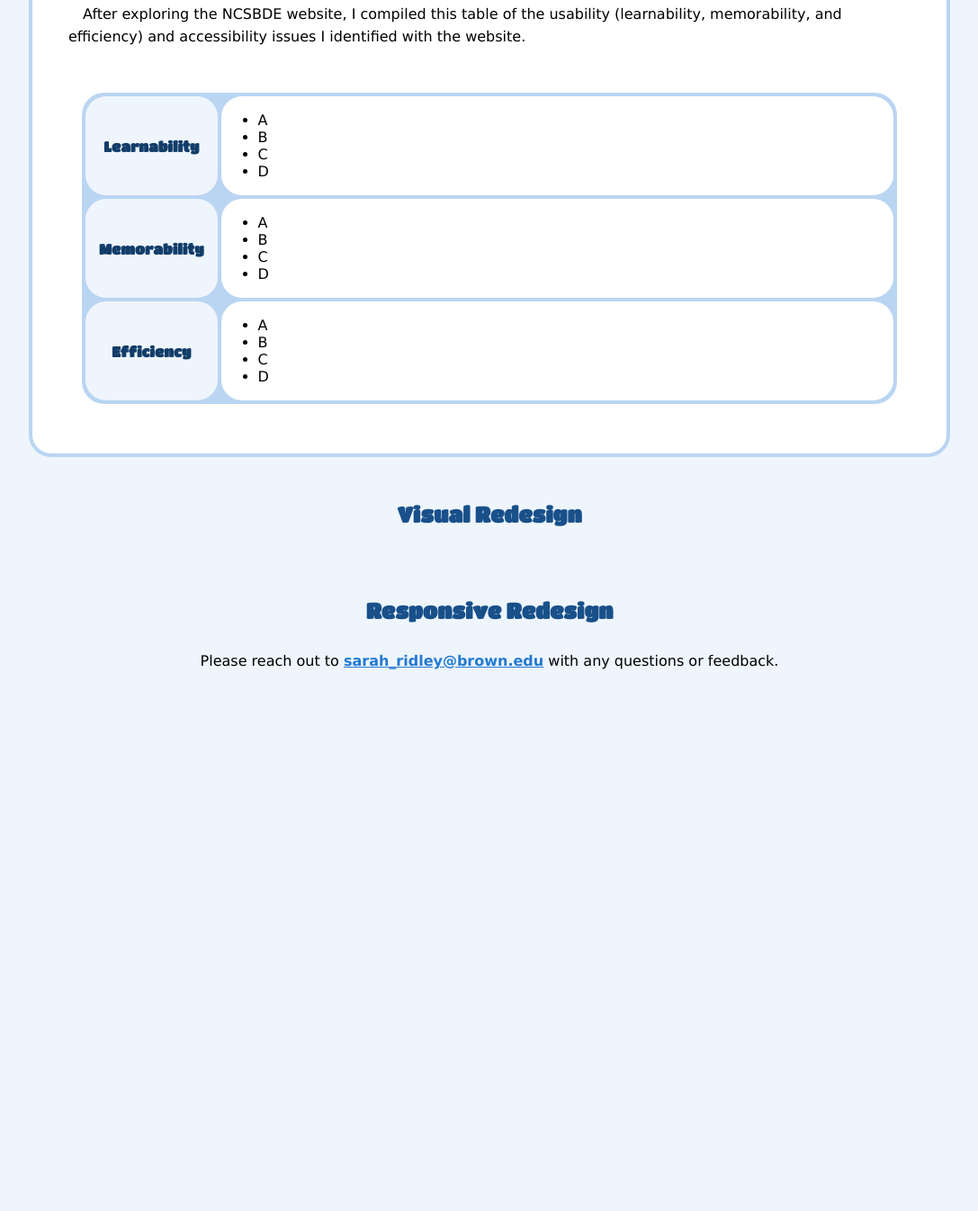
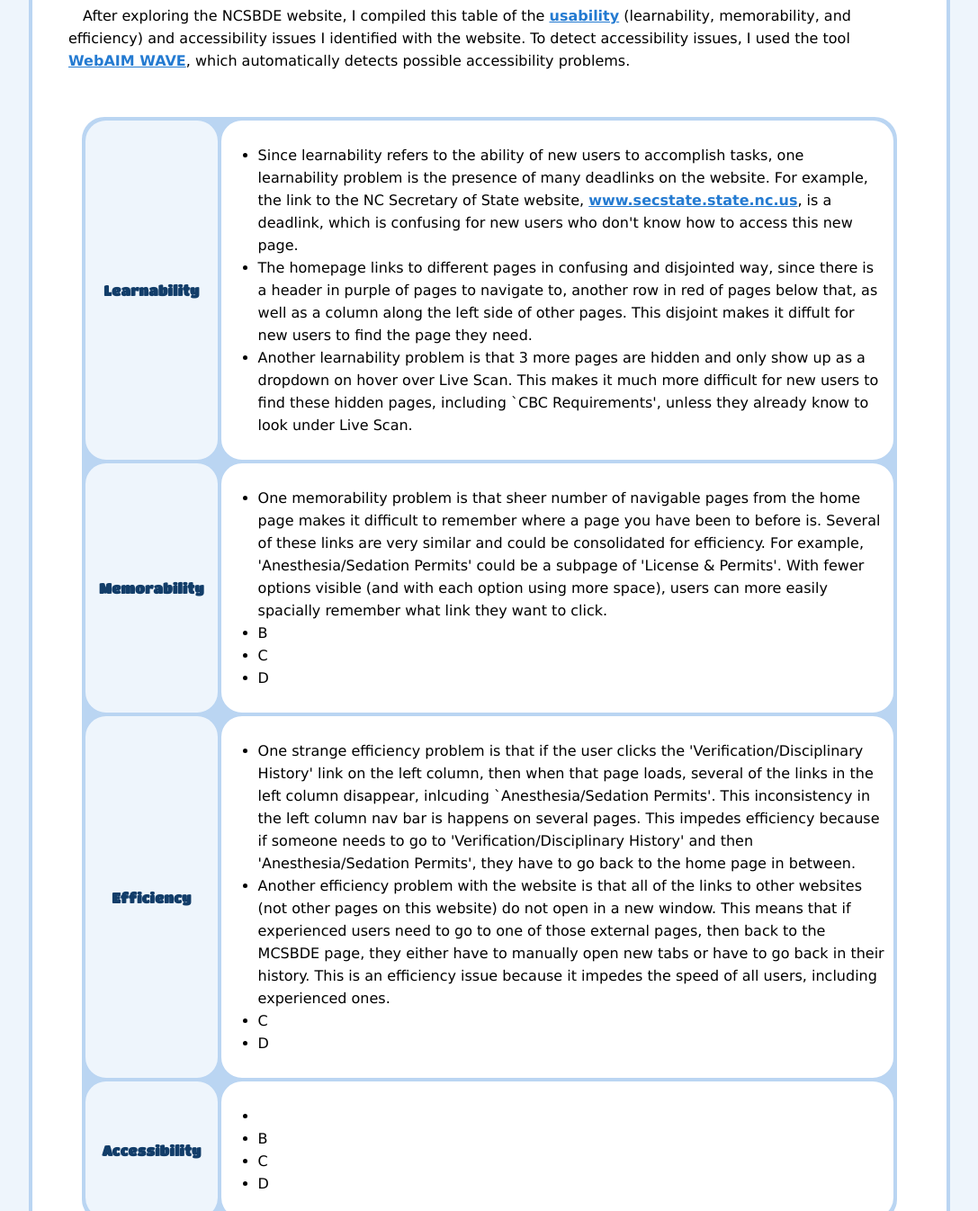
Before and after one commit to 22ridley/cs1300-responsive-redesign, a plain HTML site: page index.html in a window 1280 px wide. Shown: the part 1454-2800 px from the top of the page at 90% size, without its empty margins (96-1183 px from the left). Before the commit the page ends 2255 px from the top, so only its background shows below. Drawn offline with Linux system fonts and the light colour scheme.

Commit message:
Working on table

```diff
--- a/index.html
+++ b/index.html
@@ -54,21 +54,25 @@
             cut off.
           </p>
           <div class="sss">
-            <img
+            <a href="https://www.ncdentalboard.org/index.htm" target="_blank"
+              ><img
                 src="public/og-phone-screen.png"
                 class="ss"
                 alt="Screenshot of NCSBDE website from phone"
-            />
-            <img
+            /></a>
+            <a href="https://www.ncdentalboard.org/index.htm" target="_blank"
+              ><img
                 src="public/og-tablet-screen.png"
                 class="ss"
                 alt="Screenshot of NCSBDE website from tablet"
-            />
+            /></a>
+            <a href="https://www.ncdentalboard.org/index.htm" target="_blank">
               <img
                 src="public/og-large-screen.png"
                 class="ss"
                 alt="Screenshot of NCSBDE website from large screen"
               />
+            </a>
             <p class="cap">Phone (375x667px)</p>
             <p class="cap">Tablet (768x1024px)</p>
             <p class="cap">Computer (3840x2160px)</p>
@@ -76,8 +80,19 @@
           <h3>Usability Issues</h3>
           <p>
             &emsp;After exploring the NCSBDE website, I compiled this table of
-            the usability (learnability, memorability, and efficiency) and
-            accessibility issues I identified with the website.
+            the
+            <a
+              class="link"
+              target="_blank"
+              href="https://www.nngroup.com/articles/usability-101-introduction-to-usability/"
+              >usability</a
+            >
+            (learnability, memorability, and efficiency) and accessibility
+            issues I identified with the website. To detect accessibility
+            issues, I used the tool
+            <a class="link" href="https://wave.webaim.org/" target="_blank"
+              >WebAIM WAVE</a
+            >, which automatically detects possible accessibility problems.
           </p>
           <br />
           <table>
@@ -85,10 +100,34 @@
               <th style="width: 10%">Learnability</th>
               <td>
                 <ul>
-                  <li>A</li>
-                  <li>B</li>
-                  <li>C</li>
-                  <li>D</li>
+                  <li>
+                    Since learnability refers to the ability of new users to
+                    accomplish tasks, one learnability problem is the presence
+                    of many deadlinks on the website. For example, the link to
+                    the NC Secretary of State website,
+                    <a
+                      href="www.secstate.state.nc.us"
+                      target="_blank"
+                      class="link"
+                      >www.secstate.state.nc.us</a
+                    >, is a deadlink, which is confusing for new users who don't
+                    know how to access this new page.
+                  </li>
+                  <li>
+                    The homepage links to different pages in confusing and
+                    disjointed way, since there is a header in purple of pages
+                    to navigate to, another row in red of pages below that, as
+                    well as a column along the left side of other pages. This
+                    disjoint makes it diffult for new users to find the page
+                    they need.
+                  </li>
+                  <li>
+                    Another learnability problem is that 3 more pages are hidden
+                    and only show up as a dropdown on hover over Live Scan. This
+                    makes it much more difficult for new users to find these
+                    hidden pages, including `CBC Requirements', unless they
+                    already know to look under Live Scan.
+                  </li>
                 </ul>
               </td>
             </tr>
@@ -96,7 +135,16 @@
               <th>Memorability</th>
               <td>
                 <ul>
-                  <li>A</li>
+                  <li>
+                    One memorability problem is that sheer number of navigable
+                    pages from the home page makes it difficult to remember
+                    where a page you have been to before is. Several of these
+                    links are very similar and could be consolidated for
+                    efficiency. For example, 'Anesthesia/Sedation Permits' could
+                    be a subpage of 'License & Permits'. With fewer options
+                    visible (and with each option using more space), users can
+                    more easily spacially remember what link they want to click.
+                  </li>
                   <li>B</li>
                   <li>C</li>
                   <li>D</li>
@@ -107,7 +155,37 @@
               <th>Efficiency</th>
               <td>
                 <ul>
-                  <li>A</li>
+                  <li>
+                    One strange efficiency problem is that if the user clicks
+                    the 'Verification/Disciplinary History' link on the left
+                    column, then when that page loads, several of the links in
+                    the left column disappear, inlcuding `Anesthesia/Sedation
+                    Permits'. This inconsistency in the left column nav bar is
+                    happens on several pages. This impedes efficiency because if
+                    someone needs to go to 'Verification/Disciplinary History'
+                    and then 'Anesthesia/Sedation Permits', they have to go back
+                    to the home page in between.
+                  </li>
+                  <li>
+                    Another efficiency problem with the website is that all of
+                    the links to other websites (not other pages on this
+                    website) do not open in a new window. This means that if
+                    experienced users need to go to one of those external pages,
+                    then back to the MCSBDE page, they either have to manually
+                    open new tabs or have to go back in their history. This is
+                    an efficiency issue because it impedes the speed of all
+                    users, including experienced ones.
+                  </li>
+                  <li>C</li>
+                  <li>D</li>
+                </ul>
+              </td>
+            </tr>
+            <tr>
+              <th>Accessibility</th>
+              <td>
+                <ul>
+                  <li></li>
                   <li>B</li>
                   <li>C</li>
                   <li>D</li>
@@ -115,13 +193,21 @@
               </td>
             </tr>
           </table>
+          <p>&emsp;These issues impact the user experience.</p>
         </div>
       </div>
       <div id="visual" class="visual">
         <h2>Visual Redesign</h2>
+        <div class="txt-bx">
+          <p class="txt"></p>
+        </div>
       </div>
       <div id="responsive" class="responsive">
         <h2>Responsive Redesign</h2>
+        <div class="txt-bx">
+          <p class="txt"></p>
+        </div>
+        <br /><br />
         <p>
           Please reach out to
           <a class="link" href="mailto:sarah_ridley@brown.edu"
--- a/styles.css
+++ b/styles.css
@@ -45,6 +45,7 @@ body {
   font-weight: bold;
   font-size: large;
   font-family: Titan;
+  z-index: 2;
 }
 
 .jump {
@@ -147,6 +148,13 @@ table {
 th,
 td {
   background-color: white;
+  line-height: 25px;
+}
+
+td {
+  padding-right: 10px;
+  padding-top: 10px;
+  padding-bottom: 10px;
 }
 
 h3 {
@@ -182,3 +190,7 @@ th {
   border: 4px solid #bad5f2;
   border-radius: 10px;
 }
+
+.ss:hover {
+  filter: opacity(0.7);
+}
```
Lines whose indentation alone changed are shown as unchanged.
